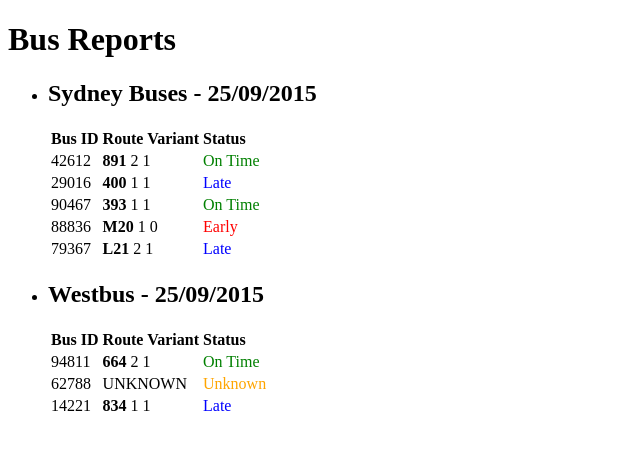
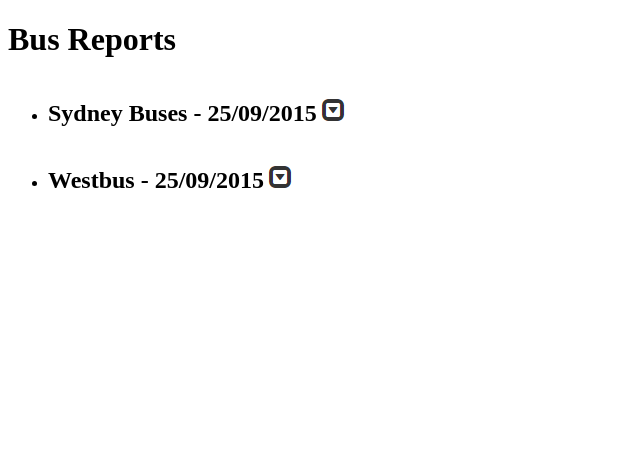
Before and after one commit to epriwer/bus-reports, a plain HTML site: page app/index.html in a window 1280 px wide. Shown: the whole page, without its empty margins (0-640 px from the left). Drawn offline with nearby package versions, Linux system fonts and the light colour scheme.

Commit message:
Toggle report data when organisation name clicked.

```diff
--- a/app/css/app.css
+++ b/app/css/app.css
@@ -10,3 +10,18 @@
 .bus-status.unknown {
   color: orange;
 }
+
+.organisation .header .arrow,
+.organisation .header .title {
+  display: inline-block;
+}
+
+.organisation .header .arrow {
+    width: 24px;
+    height: 22px;
+    background: url("../images/arrow_down.png") no-repeat center center;
+}
+
+.organisation .header .arrow.expanded {
+  background-image: url("../images/arrow_up.png");
+}
--- a/app/index.html
+++ b/app/index.html
@@ -9,10 +9,13 @@
 	<body>
     <div ng-controller="busReportsCtrl">
       <h1>Bus Reports</h1>
-      <ul>
+      <ul class="organisation">
         <li ng-repeat="busService in busReports.data">
-          <h2>{{busService.organisation}} - {{busService.date}}</h2>
-          <table>
+          <div class="header" ng-click="showDetails = !showDetails">
+            <div class="title"><h2>{{busService.organisation}} - {{busService.date}}</h2></div>
+            <div class="arrow" ng-class="{'expanded': showDetails}"></div>
+          </div>
+          <table ng-init="showDetails=false" ng-show="showDetails">
             <tr>
               <th>Bus ID</th>
               <th>Route Variant</th>
--- a/app/js/app.js
+++ b/app/js/app.js
@@ -2,7 +2,11 @@ var app = angular.module('busReports', []);
 
 app.controller('busReportsCtrl', ['$scope', function($scope) {
 
-  $scope.busReports = { "data":[ { "organisation":"Sydney Buses", "date":"25/09/2015", "busData":[ { "busId":"42612", "routeVariant":"891 2 1", "deviationFromTimetable":77 }, { "busId":"29016", "routeVariant":"400 1 1", "deviationFromTimetable":340 }, { "busId":"90467", "routeVariant":"393 1 1", "deviationFromTimetable":220 }, { "busId":"88836", "routeVariant":"M20 1 0", "deviationFromTimetable":-287 }, { "busId":"79367", "routeVariant":"L21 2 1", "deviationFromTimetable":347 } ] }, { "organisation":"Westbus", "date":"25/09/2015", "busData":[ { "busId":"94811", "routeVariant":"664 2 1", "deviationFromTimetable":164 }, { "busId":"62788", "routeVariant":"UNKNOWN", "deviationFromTimetable":null }, { "busId":"14221", "routeVariant":"834 1 1", "deviationFromTimetable":423 } ] } ] };
+  $scope.busReports = { "data":[ { "organisation":"Sydney Buses", "date":"25/09/2015", "busData":[ { "busId":"42612", "routeVariant":"891 2 1", "deviationFromTimetable":77 },
+  { "busId":"29016", "routeVariant":"400 1 1", "deviationFromTimetable":340 }, { "busId":"90467", "routeVariant":"393 1 1", "deviationFromTimetable":220 },
+  { "busId":"88836", "routeVariant":"M20 1 0", "deviationFromTimetable":-287 }, { "busId":"79367", "routeVariant":"L21 2 1", "deviationFromTimetable":347 } ] },
+  { "organisation":"Westbus", "date":"25/09/2015", "busData":[ { "busId":"94811", "routeVariant":"664 2 1", "deviationFromTimetable":164 },
+  { "busId":"62788", "routeVariant":"UNKNOWN", "deviationFromTimetable":null }, { "busId":"14221", "routeVariant":"834 1 1", "deviationFromTimetable":423 } ] } ] };
 
 }]);
 
```
Also changed, not shown: app/images/arrow_down.png (added), app/images/arrow_up.png (added).
